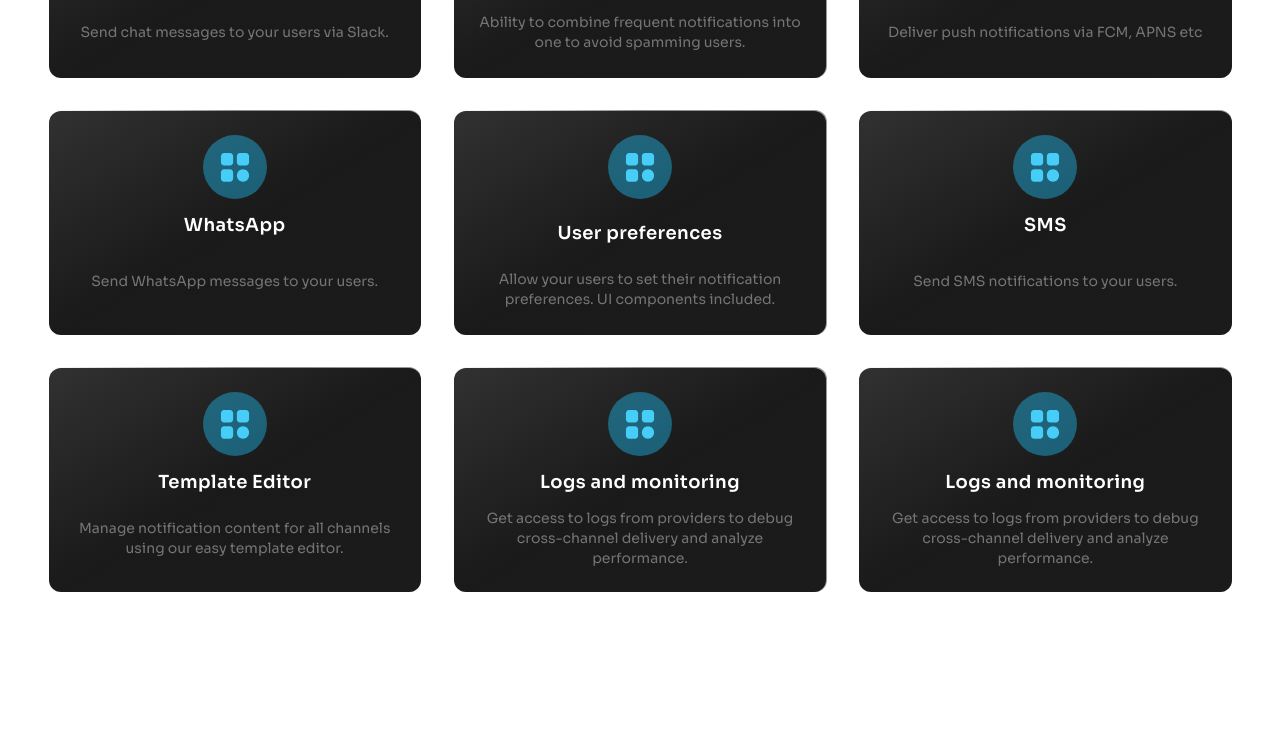
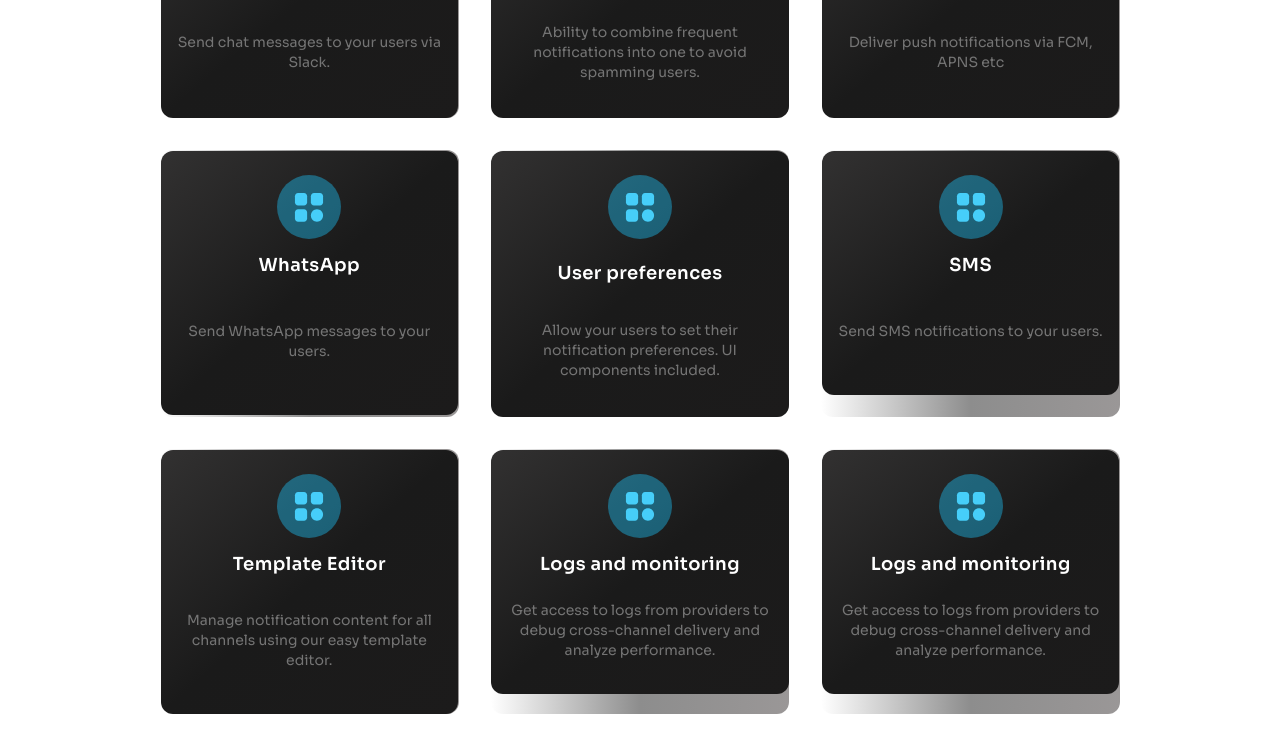
Before and after one commit to Ashrayaa/Engagespot-New, a Next.js app: page /components/Features in a window 1280 px wide. Shown: the top 752 px of the page. Built offline with nearby package versions, Linux system fonts and the light colour scheme.

Commit message:
ui fixed

```diff
--- a/pages/components/Features.tsx
+++ b/pages/components/Features.tsx
@@ -16,7 +16,7 @@
           Just integrate our SDKs and APIs to build a scalable notification
           system for your product.
         </p>
-        <div className="lg:grid lg:grid-flow-row lg:grid-cols-3 lg:mx-8 2xl:mx-48 2xl:mt-6">
+        <div className="lg:grid lg:grid-flow-row lg:grid-cols-3 lg:mx-8 2xl:mx-48 2xl:mt-6 xl:mx-36">
           <div className="bg-gradient-to-r from-[#FFFFFF] to-[#9a9797] via-[#8D8D8D] p-[0.5px] rounded-xl m-4">
             <div className="flex flex-col justify-center items-center gap-3 py-6 px-4 rounded-xl bg-gradient-to-tl from-[#1c1b1b] to-[#323131] via-[#1a1a1a]">
               {/* In-app notifications */}
@@ -50,7 +50,7 @@
               <h2 className="text-white text-lg font-semibold tracking-wide">
                 Web push
               </h2>
-              <p className="text-[#8B8B8B] opacity-80 text-sm text-center xl:py-[10px]">
+              <p className="text-[#8B8B8B] opacity-80 text-sm text-center">
                 Built in support for browser push notifications.{" "}
               </p>
             </div>
@@ -63,7 +63,7 @@
               <h2 className="text-white text-lg font-semibold tracking-wide">
                 Slack
               </h2>
-              <p className="text-[#8B8B8B] opacity-80 text-sm text-center lg:py-3">
+              <p className="text-[#8B8B8B] opacity-80 text-sm text-center lg:py-3 xl:py-[22px]">
                 Send chat messages to your users via Slack.{" "}
               </p>
             </div>
@@ -76,7 +76,7 @@
               <h2 className="text-white text-lg font-semibold tracking-wide">
                 Notification Batching
               </h2>
-              <p className="text-[#8B8B8B] opacity-80 text-sm text-center lg:py-0.5">
+              <p className="text-[#8B8B8B] opacity-80 text-sm text-center lg:py-0.5 xl:py-[12px]">
                 Ability to combine frequent notifications into one to avoid
                 spamming users.
               </p>
@@ -90,7 +90,7 @@
               <h2 className="text-white text-lg font-semibold tracking-wide">
                 Mobile push
               </h2>
-              <p className="text-[#8B8B8B] opacity-80 text-sm text-center lg:py-3">
+              <p className="text-[#8B8B8B] opacity-80 text-sm text-center xl:py-[22px] lg:py-3">
                 Deliver push notifications via FCM, APNS etc{"    "}
               </p>
             </div>
@@ -103,7 +103,7 @@
               <h2 className="text-white text-lg font-semibold tracking-wide">
                 WhatsApp
               </h2>
-              <p className="text-[#8B8B8B] opacity-80 text-sm text-center lg:py-5">
+              <p className="text-[#8B8B8B] opacity-80 text-sm text-center lg:py-5 xl:py-[30px]">
                 Send WhatsApp messages to your users.{" "}
               </p>
             </div>
@@ -116,7 +116,7 @@
               <h2 className="text-white text-lg font-semibold tracking-wide lg:py-2">
                 User preferences{" "}
               </h2>
-              <p className="text-[#8B8B8B] opacity-80 text-sm text-center lg:py-0.5">
+              <p className="text-[#8B8B8B] opacity-80 text-sm text-center lg:py-0.5 xl:py-[13px]">
                 Allow your users to set their notification preferences. UI
                 components included.{" "}
               </p>
@@ -130,7 +130,7 @@
               <h2 className="text-white text-lg font-semibold tracking-wide">
                 SMS
               </h2>
-              <p className="text-[#8B8B8B] opacity-80 text-sm text-center lg:py-5">
+              <p className="text-[#8B8B8B] opacity-80 text-sm text-center lg:py-5 xl:py-[30px]">
                 Send SMS notifications to your users.
               </p>
             </div>
@@ -143,7 +143,7 @@
               <h2 className="text-white text-lg font-semibold tracking-wide">
                 Template Editor{" "}
               </h2>
-              <p className="text-[#8B8B8B] opacity-80 text-sm text-center xl:py-[10px]">
+              <p className="text-[#8B8B8B] opacity-80 text-sm text-center xl:py-[20px]">
                 Manage notification content for all channels using our easy
                 template editor.
               </p>
@@ -157,7 +157,7 @@
               <h2 className="text-white text-lg font-semibold tracking-wide">
                 Logs and monitoring
               </h2>
-              <p className="text-[#8B8B8B] opacity-80 text-sm text-center">
+              <p className="text-[#8B8B8B] opacity-80 text-sm text-center xl:py-[10px]">
                 Get access to logs from providers to debug cross-channel
                 delivery and analyze performance.
               </p>
@@ -170,7 +170,7 @@
               <h2 className="text-white text-lg font-semibold tracking-wide">
                 Logs and monitoring
               </h2>
-              <p className="text-[#8B8B8B] opacity-80 text-sm text-center">
+              <p className="text-[#8B8B8B] opacity-80 text-sm text-center xl:py-[10px]">
                 Get access to logs from providers to debug cross-channel
                 delivery and analyze performance.
               </p>
--- a/pages/components/Zapier.tsx
+++ b/pages/components/Zapier.tsx
@@ -1,6 +1,6 @@
 import React from "react";
 import Image from "next/image";
-import Zapie from "public/zapier.svg";
+import Zapie from "public/zapier.png";
 import Zapier2 from "public/zapier2.svg";
 
 type Props = {};
```
Also changed, not shown: public/zapier.svg (deleted), 1 other file (tests, documents, lock files or other folders).
